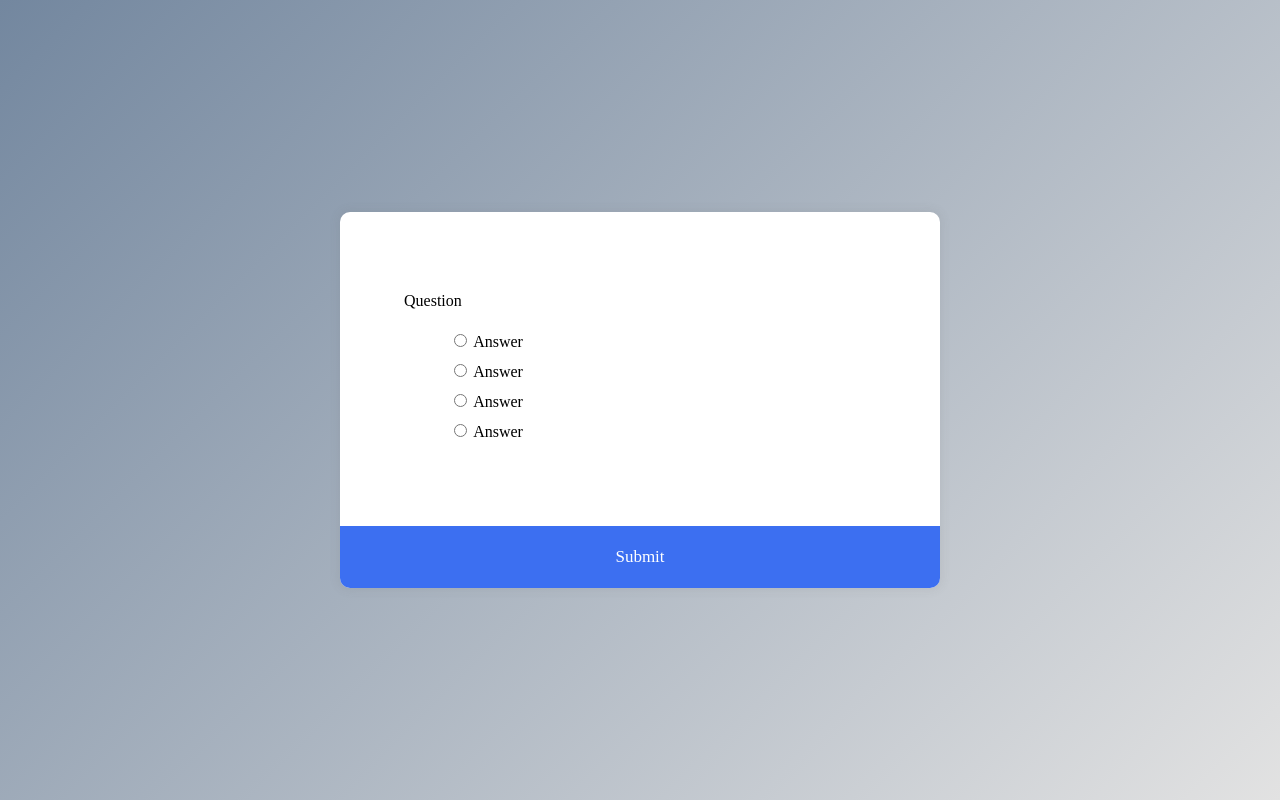
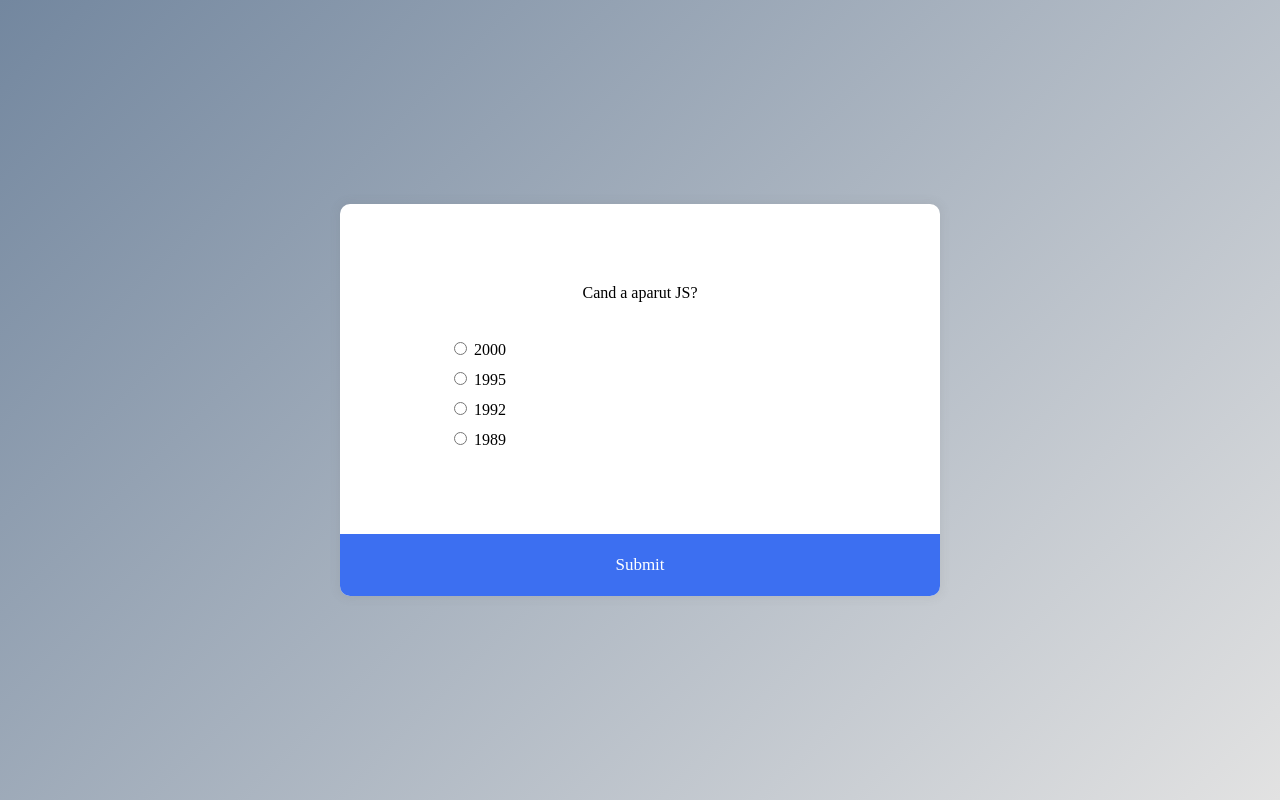
Before and after one commit to Alexandru077/curs-js, a website: page index.html in a window 1280 px wide. Drawn offline with Linux system fonts and the light colour scheme.

```diff
--- a/index.html
+++ b/index.html
@@ -5,31 +5,31 @@
   <meta http-equiv="X-UA-Compatible" content="IE=edge">
   <meta name="viewport" content="width=device-width, initial-scale=1.0">
   <link rel="stylesheet" href="./style.css">
-  <title>JS App</title>
+  <title>JS-App</title>
 </head>
 <body>
   <div class="container">
     <div class="quiz__box">
-      <p class="q1">Question</p>
+      <p class="q1"></p>
       <ul>
         <li>
           <input type="radio" name="answer" id="a" class="q1-answer1">
-          <label for="a" id="a_text">Answer</label>
+          <label for="a" id="a_text"></label>
         </li>
 
         <li>
           <input type="radio" name="answer" id="b" class="q1-answer2">
-          <label for="b" id="b_text">Answer</label>
+          <label for="b" id="b_text"></label>
         </li>
 
         <li>
           <input type="radio" name="answer" id="c" class="q1-answer3">
-          <label for="c" id="c_text">Answer</label>
+          <label for="c" id="c_text"></label>
         </li>
 
         <li>
           <input type="radio" name="answer" id="d" class="q1-answer4">
-          <label for="d" id="d_text">Answer</label>
+          <label for="d" id="d_text"></label>
         </li>
       </ul>
     </div>
--- a/index.js
+++ b/index.js
@@ -1,17 +1,21 @@
 const questions = [
   {query: "Cand a aparut JS?",
-    variants: {variant1: "2000", variant2: "1995", variant3: "1992", variant4: "1989"}
+    variants: {
+      variant1: "2000",
+      variant2: "1995",
+      variant3: "1992",
+      variant4: "1989"}
   }
 ]
 
-const question1 = document.querySelector('q1');
-const q1Answer1 = document.querySelector('q1-answer1');
-const q1Answer2 = document.querySelector('q1-answer2');
-const q1Answer3 = document.querySelector('q1-answer3');
-const q1Answer4 = document.querySelector('q1-answer4');
+const question1 = document.querySelector('.q1');
+const q1Answer1 = document.querySelector('#a_text');
+const q1Answer2 = document.querySelector('#b_text');
+const q1Answer3 = document.querySelector('#c_text');
+const q1Answer4 = document.querySelector('#d_text');
 
 question1.innerText = questions[0].query;
-q1Answer1.innerText = questions[1].variants.variant1;
-q1Answer2.innerText = questions[2].variants.variant2;
-q1Answer3.innerText = questions[3].variants.variant3;
-q1Answer4.innerText = questions[4].variants.variant4;
+q1Answer1.innerText = questions[0].variants.variant1;
+q1Answer2.innerText = questions[0].variants.variant2;
+q1Answer3.innerText = questions[0].variants.variant3;
+q1Answer4.innerText = questions[0].variants.variant4;
--- a/style.css
+++ b/style.css
@@ -25,10 +25,11 @@
   padding: 64px;
 }
 
-h2 {
+p {
   padding: 16px;
   text-align: center;
   margin: 0;
+  font-size: 700;
 }
 
 ul {
```
